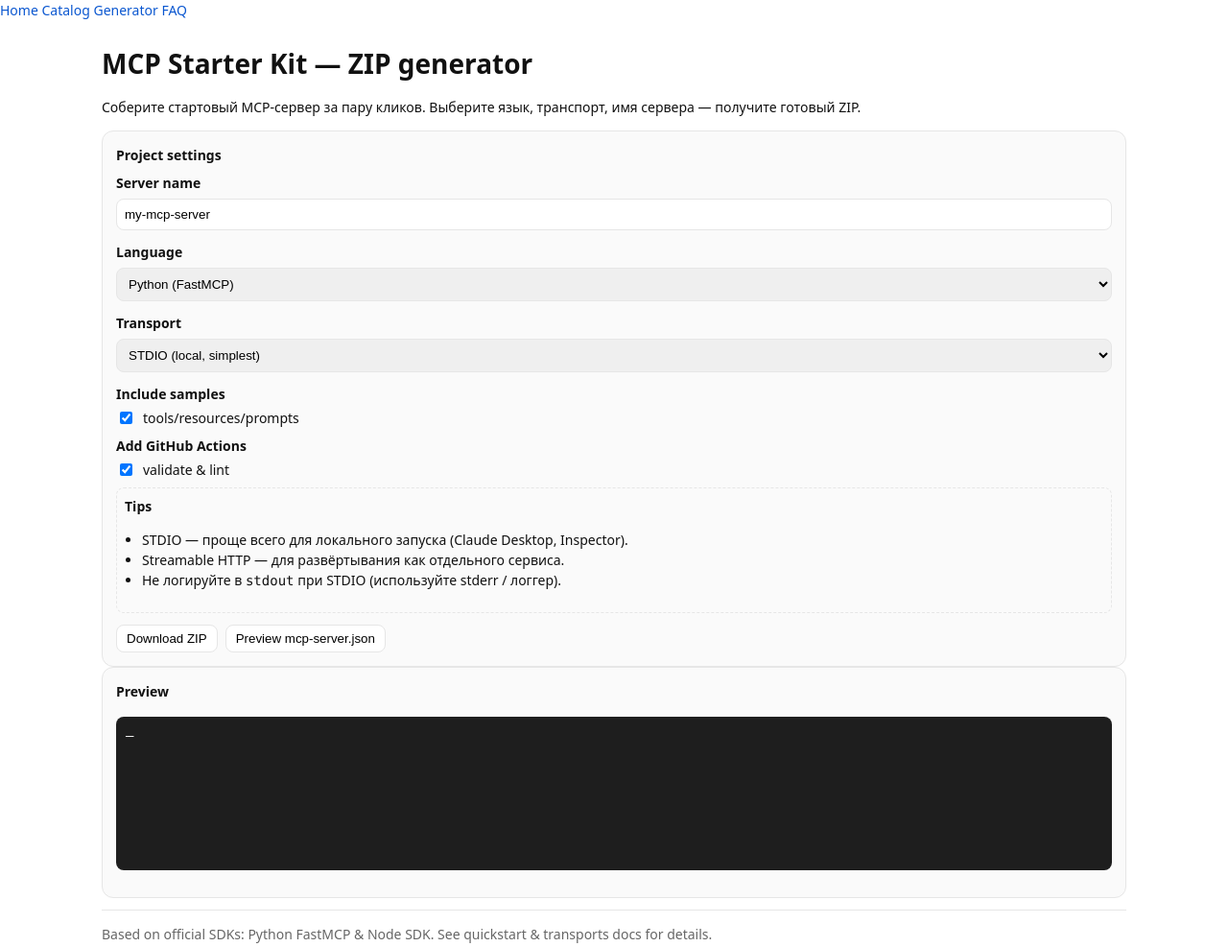
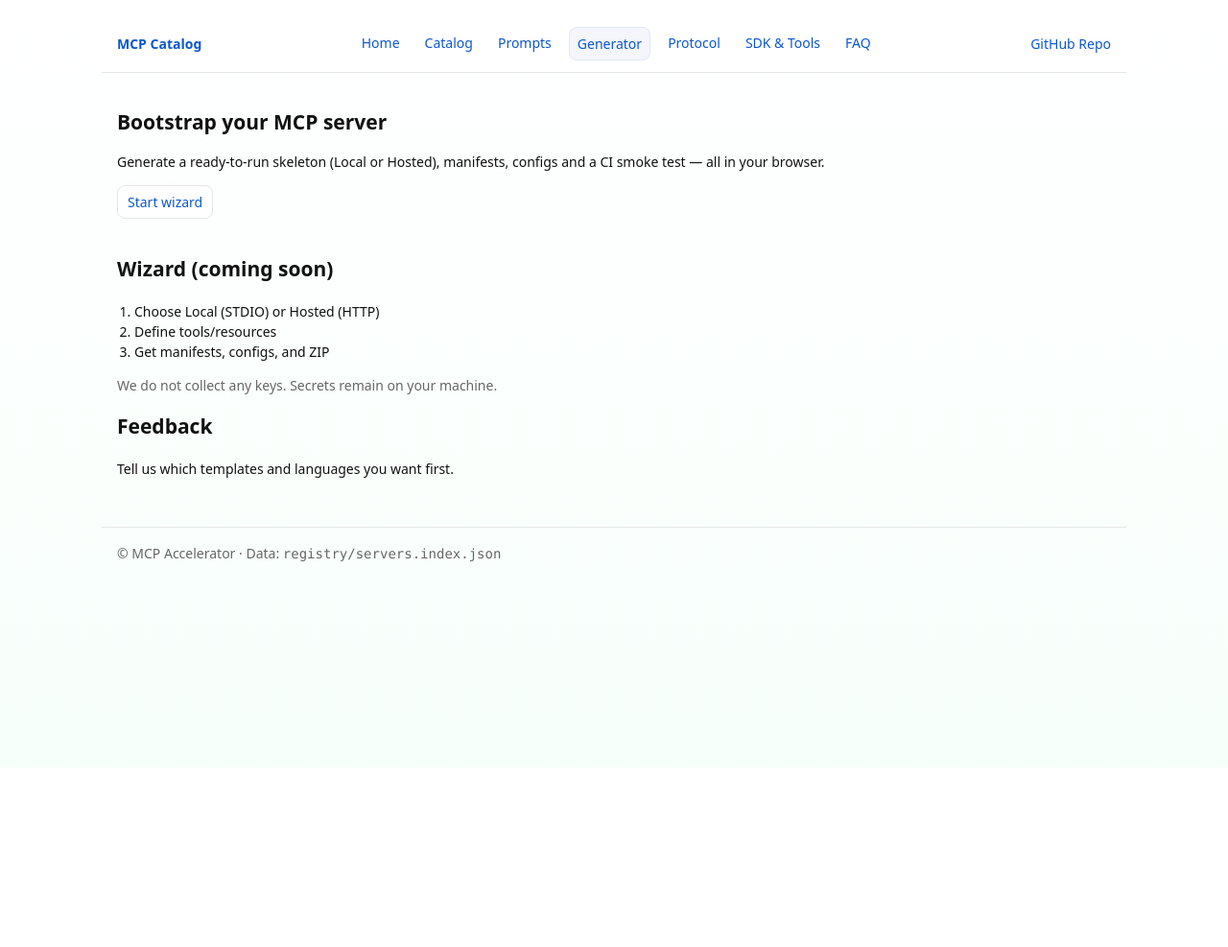
Before and after one commit to mcp-accelerator/MCP-Model-Context-Protocol-catalog, a website: page site/generator.html in a window 1280 px wide. Shown: the whole page at 96% size. After the commit the page ends 800 px from the top, so only its background shows below. Drawn offline with nearby package versions, Linux system fonts and the light colour scheme.

```diff
--- a/site/generator.html
+++ b/site/generator.html
@@ -1,83 +1,55 @@
 <!doctype html>
-<html lang="en">
-<head>
-  <meta charset="utf-8">
-  <title>MCP Generator • Starter Kit</title>
-  <meta name="viewport" content="width=device-width, initial-scale=1">
-  <link rel="stylesheet" href="assets/style.css">
-  <!-- JSZip для сборки ZIP в браузере -->
-  <script src="https://cdn.jsdelivr.net/npm/jszip@3.10.1/dist/jszip.min.js"></script>
-</head>
-<body>
-  <header class="topbar">
-    <nav class="nav">
-      <a href="index.html">Home</a>
-      <a href="catalog.html">Catalog</a>
-      <a class="active" href="generator.html">Generator</a>
-      <a href="faq.html">FAQ</a>
-    </nav>
-  </header>
+<html lang="en"><meta charset="utf-8">
+<meta name="viewport" content="width=device-width,initial-scale=1">
+<title>Generator — MCP Catalog</title>
+<link rel="stylesheet" href="./assets/style.css">
 
-  <main class="page">
-    <h1 translate="no">MCP Starter Kit — ZIP generator</h1>
-    <p>Соберите стартовый MCP-сервер за пару кликов. Выберите язык, транспорт, имя сервера — получите готовый ZIP.</p>
+<body class="page page--generator">
+<header class="site-top">
+  <a class="brand notranslate" translate="no" href="./index.html">MCP Catalog</a>
+  <nav class="menu">
+    <a class="" href="./index.html">Home</a>
+    <a class="" href="./catalog.html">Catalog</a>
+    <a class="" href="./prompts.html">Prompts</a>
+    <a class="active" href="./generator.html">Generator</a>
+    <a class="" href="./protocol.html">Protocol</a>
+    <a class="" href="./sdk.html">SDK & Tools</a>
+    <a class="" href="./faq.html">FAQ</a>
+  </nav>
+  <div class="actions">
+    <a href="https://github.com/mcp-accelerator/MCP-Model-Context-Protocol-catalog" target="_blank" rel="noopener">GitHub Repo</a>
+  </div>
+</header>
+<main class="page">
+<section class="hero">
+  <h1>Bootstrap your MCP server</h1>
+  <p>Generate a ready-to-run skeleton (Local or Hosted), manifests, configs and a CI smoke test — all in your browser.</p>
+  <div class="cta-row"><a class="btn" href="#start">Start wizard</a></div>
+</section>
+<section id="start">
+  <h2>Wizard (coming soon)</h2>
+  <ol class="steps">
+    <li>Choose Local (STDIO) or Hosted (HTTP)</li>
+    <li>Define tools/resources</li>
+    <li>Get manifests, configs, and ZIP</li>
+  </ol>
+  <p class="muted">We do not collect any keys. Secrets remain on your machine.</p>
+</section>
 
-    <section class="card">
-      <div class="card-title">Project settings</div>
-      <div class="grid2">
-        <div>
-          <label class="lbl">Server name</label>
-          <input id="srvName" class="input" placeholder="my-mcp-server" value="my-mcp-server"/>
-
-          <label class="lbl">Language</label>
-          <select id="lang" class="input">
-            <option value="python">Python (FastMCP)</option>
-            <option value="node">Node.js (TypeScript SDK)</option>
-          </select>
-
-          <label class="lbl">Transport</label>
-          <select id="transport" class="input">
-            <option value="stdio">STDIO (local, simplest)</option>
-            <option value="streamable-http">Streamable HTTP (hostable)</option>
-          </select>
-
-          <label class="lbl">Include samples</label>
-          <label class="chk"><input id="addSamples" type="checkbox" checked/> tools/resources/prompts</label>
-
-          <label class="lbl">Add GitHub Actions</label>
-          <label class="chk"><input id="addCI" type="checkbox" checked/> validate & lint</label>
-        </div>
-
-        <div>
-          <div class="note">
-            <b>Tips</b>
-            <ul class="steps">
-              <li>STDIO — проще всего для локального запуска (Claude Desktop, Inspector).</li>
-              <li>Streamable HTTP — для развёртывания как отдельного сервиса.</li>
-              <li>Не логируйте в <code>stdout</code> при STDIO (используйте stderr / логгер).</li>
-            </ul>
-          </div>
-          <div id="compatMsg" class="badge">Node+HTTP добавим в следующей итерации.</div>
-        </div>
-      </div>
-
-      <div style="margin-top:12px; display:flex; gap:8px;">
-        <button id="btnZip" class="btn">Download ZIP</button>
-        <button id="btnPreviewManifest" class="btn btn-secondary">Preview mcp-server.json</button>
-      </div>
-    </section>
-
-    <section class="card">
-      <div class="card-title">Preview</div>
-      <pre id="preview" class="code" style="min-height:160px">—</pre>
-    </section>
-
-    <hr/>
-    <p class="muted">
-      Based on official SDKs: Python FastMCP & Node SDK. See quickstart & transports docs for details.
-    </p>
-  </main>
-
-  <script src="assets/generator.js"></script>
-</body>
-</html>
+<section>
+  <h2>Feedback</h2>
+  <p>Tell us which templates and languages you want first.</p>
+  <section id="comments">
+    <script src="https://utteranc.es/client.js"
+            repo="mcp-accelerator/MCP-Model-Context-Protocol-catalog"
+            issue-term="pathname"
+            label="comments"
+            theme="github-light"
+            crossorigin="anonymous"
+            async>
+    </script>
+  </section>
+</section></main>
+<footer class="site-foot">© MCP Accelerator · Data: <code translate="no" class="notranslate">registry/servers.index.json</code></footer>
+<script src="./assets/app.js"></script>
+</body></html>
```
